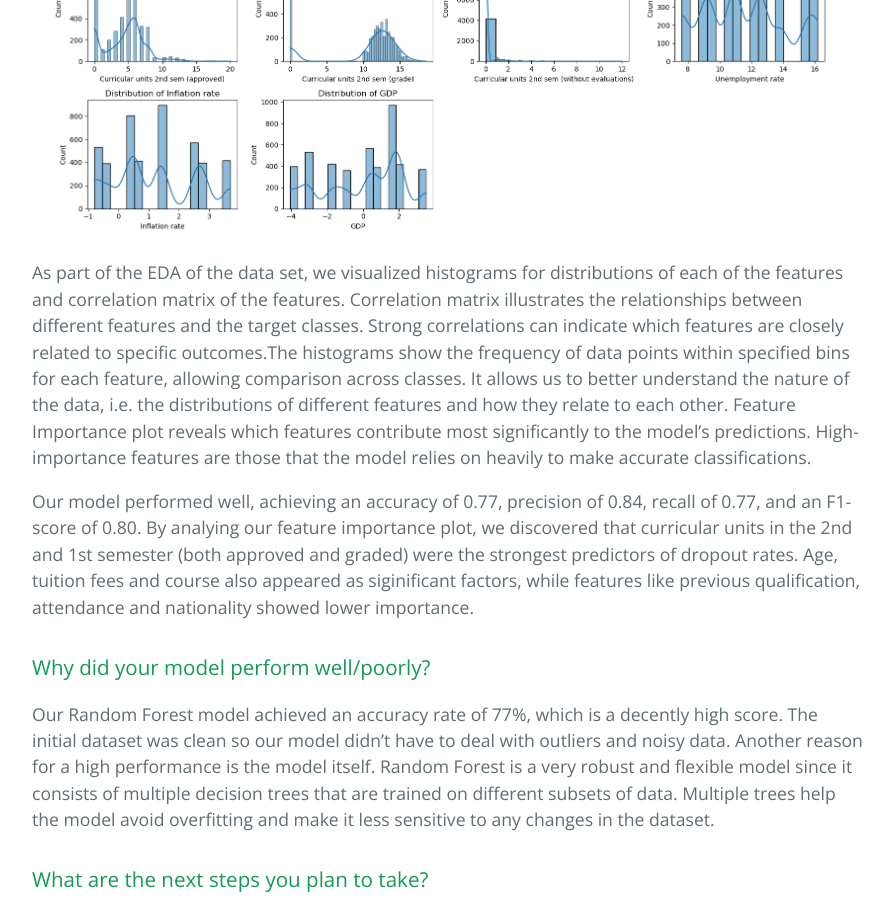
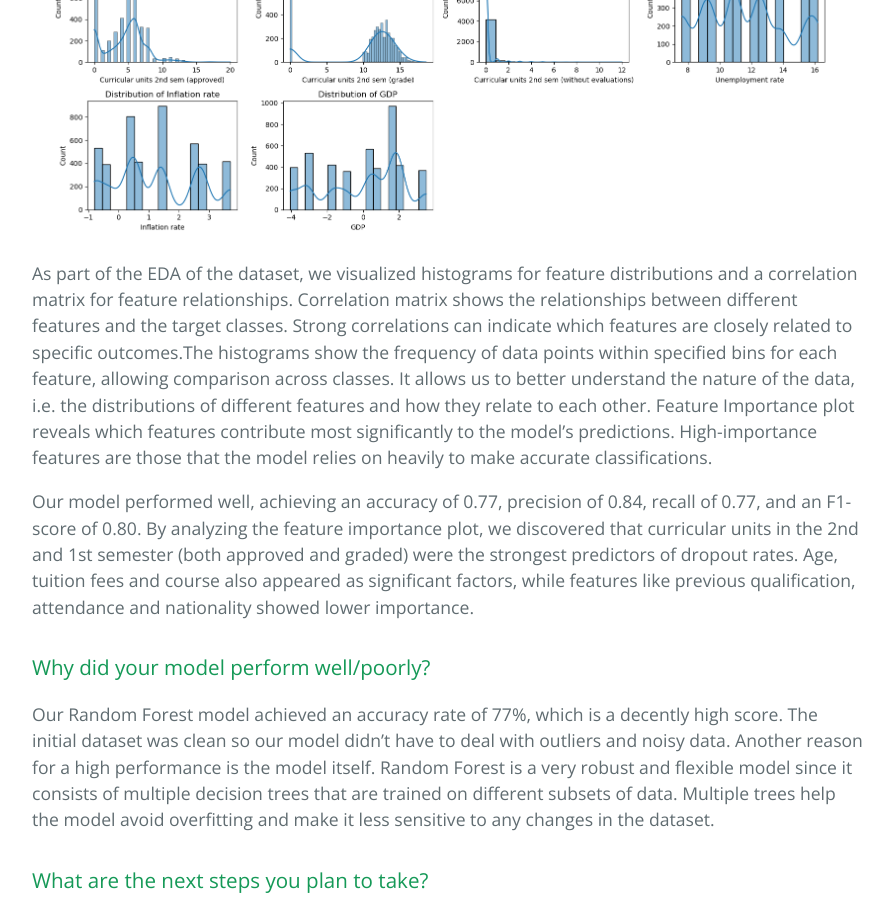
Before and after one commit to russjm/CS4641, a Jekyll site: the page built from index.md, in a window 1280 px wide and 900 px high, scrolled down 6091 px. Shown: the whole window, without its empty margins (192-1085 px from the left). Built offline with Jekyll 4.4.1, drawn with Linux system fonts in a browser that asks for light colours; our own code applies the rules of GitHub Pages for plain Markdown files; some of the changed text lies outside the part shown.

Commit message:
fixed spelling / grammar

```diff
--- a/index.md
+++ b/index.md
@@ -69,7 +69,7 @@ Our dataset contains the target label, making this a supervised learning task. A
 # Midterm Checkpoint
 
 ## Methods
-Our dataset was already clean, so for the data preprocessing step we performed some encoding operations. First, we used LabelEncoder to transform our target variable (‘Graduate’ or ‘Dropout’) into binary values, where 1 represents Graduate and 0 represents Dropout. We also applied one-hot encoding to categorical features using pandas get_dummies() function. We then split our data into training and testing sets, preparing it for our RandomForest model.
+Our dataset was already clean, so for the data preprocessing step we performed some encoding operations. First, we used LabelEncoder to transform our target variable (‘Graduate’ or ‘Dropout’) into binary values, where 1 represents Graduate and 0 represents Dropout. We also applied one-hot encoding to categorical features using pandas `get_dummies()` function. We then split our data into training and testing sets, preparing it for our RandomForest model.
 
 For our project, we decided to start with the Random Forest model, since it’s generally good for handling different types of data and pretty reliable for the classification tasks. It also allowed us to see which features from the dataset are the most important (see feature importance plot below), helping us understand the key factors influencing student dropout rates. The ensemble nature of Random Forest also makes it naturally robust against overfitting, which was important given the size of our dataset.
 
@@ -83,10 +83,10 @@ For our project, we decided to start with the Random Forest model, since it’s
 
 ![Feature Distribution Histograms](Unknown-5.png)
 
-As part of the EDA of the data set, we visualized histograms for distributions of each of the features and correlation matrix of the features. Correlation matrix illustrates the relationships between different features and the target classes. Strong correlations can indicate which features are closely related to specific outcomes.The histograms show the frequency of data points within specified bins for each feature, allowing comparison across classes. It allows us to better understand the nature of the data, i.e. the distributions of different features and how they relate to each other.
+As part of the EDA of the dataset, we visualized histograms for feature distributions and a correlation matrix for feature relationships. Correlation matrix shows the relationships between different features and the target classes. Strong correlations can indicate which features are closely related to specific outcomes.The histograms show the frequency of data points within specified bins for each feature, allowing comparison across classes. It allows us to better understand the nature of the data, i.e. the distributions of different features and how they relate to each other.
 Feature Importance plot reveals which features contribute most significantly to the model's predictions. High-importance features are those that the model relies on heavily to make accurate classifications.
 
-Our model performed well, achieving an accuracy of 0.77, precision of 0.84, recall of 0.77, and an F1-score of 0.80. By analying our feature importance plot, we discovered that curricular units in the 2nd and 1st semester (both approved and graded) were the strongest predictors of dropout rates. Age, tuition fees and course also appeared as siginificant factors, while features like previous qualification, attendance and nationality showed lower importance.
+Our model performed well, achieving an accuracy of 0.77, precision of 0.84, recall of 0.77, and an F1-score of 0.80. By analyzing the feature importance plot, we discovered that curricular units in the 2nd and 1st semester (both approved and graded) were the strongest predictors of dropout rates. Age, tuition fees and course also appeared as significant factors, while features like previous qualification, attendance and nationality showed lower importance.
 
 
 ### Why did your model perform well/poorly?
```
